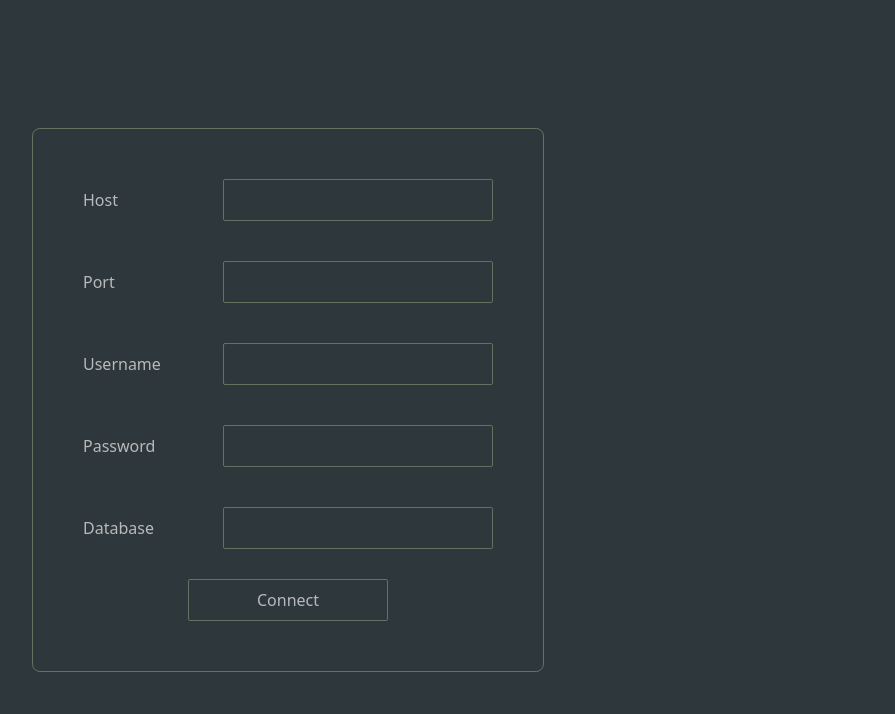
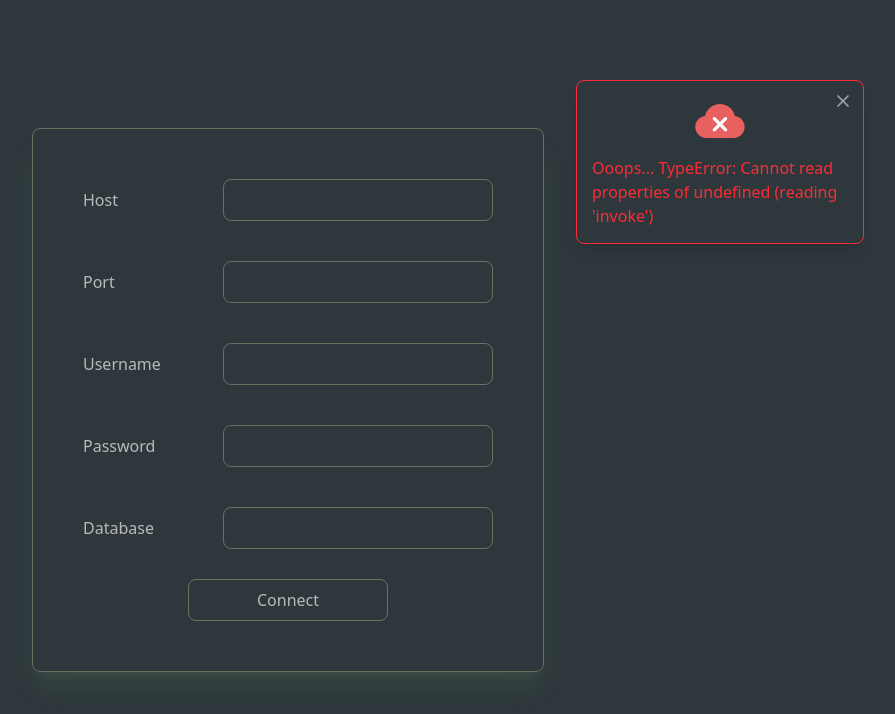
Before and after one commit to MH-KodaCore/client-db, a React (Vite) app: page / in a window 1280 px wide. Both pictures are taken after a click on the button "Connect". Shown: the top 714 px of the page, without its empty margins (352-1247 px from the left). Built offline with nearby package versions, Linux system fonts and the light colour scheme.

Commit message:
update: login error notification design

```diff
--- a/src/components/Modal.tsx
+++ b/src/components/Modal.tsx
@@ -1,7 +1,30 @@
-const ErrorMessage = (message: string) => {
+interface TMessage {
+  message: string;
+  open: boolean;
+  closeError: (val: boolean) => void;
+}
+
+const ErrorMessage = ({ message, open, closeError }: TMessage) => {
   console.log("it is error", message);
 
-  return <div></div>;
+  const error = {
+    wrapper:
+      "text-red-500 absolute top-[10%] right-[5%] border border-red-500 w-2xs bg-[#2e383c] flex items-center gap-[10px] flex-col p-[15px] rounded-lg shadow-lg relateve duration-300 ease-in ",
+    icon: "w-[50px] h-[50px]",
+    closeBtn:
+      "text-white absolute right-[5px] top-[5px] p-[5px] hover:outline hover:outline-gray-400 rounded-full cursor-pointer",
+    closeIcon: "h-[20px] w-[20px]",
+  };
+
+  return (
+    <div className={open ? error.wrapper : "hidden"}>
+      <button className={error.closeBtn} onClick={() => closeError(false)}>
+        <img src="/close.svg" className={error.closeIcon} />
+      </button>
+      <img src="/error.svg" className={error.icon} />
+      <h1>{message}</h1>
+    </div>
+  );
 };
 
 export default ErrorMessage;
--- a/src/components/login/index.tsx
+++ b/src/components/login/index.tsx
@@ -14,7 +14,8 @@ const Login = () => {
     password: "",
     dataBase: "",
   });
-  const [natification, setNatification] = useState<string>();
+  const [natification, setNatification] = useState<string>("");
+  const [isError, setIsError] = useState<boolean>(false);
 
   const open_db_conn = async () => {
     try {
@@ -31,6 +32,7 @@ const Login = () => {
       navigate("/connection");
     } catch (error) {
       setNatification(`Ooops... ${error}`);
+      setIsError(true);
       console.log(`Ooops...: ${error}`);
     }
   };
@@ -46,7 +48,11 @@ const Login = () => {
 
   return (
     <>
-      <ErrorMessage message={natification} />
+      <ErrorMessage
+        message={natification}
+        open={isError}
+        closeError={setIsError}
+      />
       <div className={login.wrapper}>
         <div className={login.inputs}>
           {/* host */}
--- a/src/styles/index.ts
+++ b/src/styles/index.ts
@@ -1,10 +1,10 @@
 export const login = {
   wrapper:
-    "text-[#B9B9B9] border border-[#637160] w-lg h-auto p-[50px] rounded-lg flex flex-col gap-[30px]",
+    "text-[#B9B9B9] border border-[#637160] w-lg h-auto p-[50px] rounded-lg flex flex-col gap-[30px] shadow-[#60785b]/20 shadow-xl",
   input:
-    "focus:outline-none border border-[#637160] p-2 rounded-xs focus:bg-[#135E00]",
+    "border border-[#637160] p-2 rounded-lg focus:outline-none focus:shadow-[#60785b]/10 focus:shadow-xl",
   inputs: "grid grid-cols-[100px_auto] gap-10 items-center",
   label: "text-base",
   button:
-    "border border-[#637160] p-2 rounded-xs w-[200px] m-auto cursor-pointer hover:bg-[#135E00]",
+    "border border-[#637160] p-2 rounded-lg w-[200px] m-auto cursor-pointer hover:bg-[#135E00]",
 };
--- /dev/null
+++ b/tailwind.config.ts
@@ -0,0 +1,34 @@
+// tailwind.config.js
+module.exports = {
+  theme: {
+    extend: {
+      animation: {
+        slideIn: "slideIn 0.5s ease-in-out",
+        slideOut: "slideOut 0.5s ease-in-out",
+      },
+      keyframes: {
+        slideIn: {
+          "0%": {
+            transform: "translateY(-100%)",
+            opacity: "0",
+          },
+          "100%": {
+            transform: "translateY(0)",
+            opacity: "1",
+          },
+        },
+        slideOut: {
+          "0%": {
+            transform: "translateY(0)",
+            opacity: "1",
+          },
+          "100%": {
+            transform: "translateY(-100%)",
+            opacity: "0",
+          },
+        },
+      },
+    },
+  },
+  plugins: [],
+};
```
Also changed, not shown: public/close.svg (added), public/error.svg (added).
